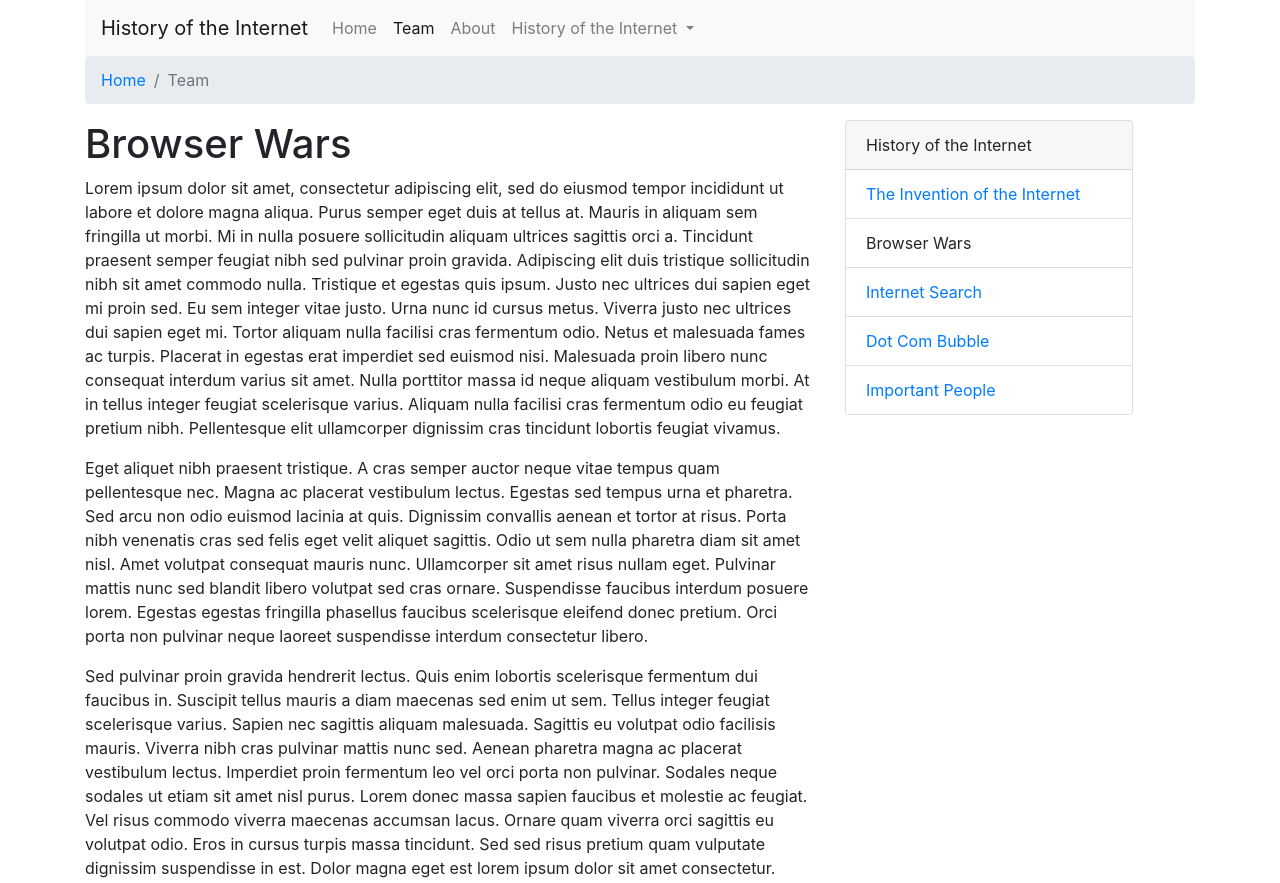
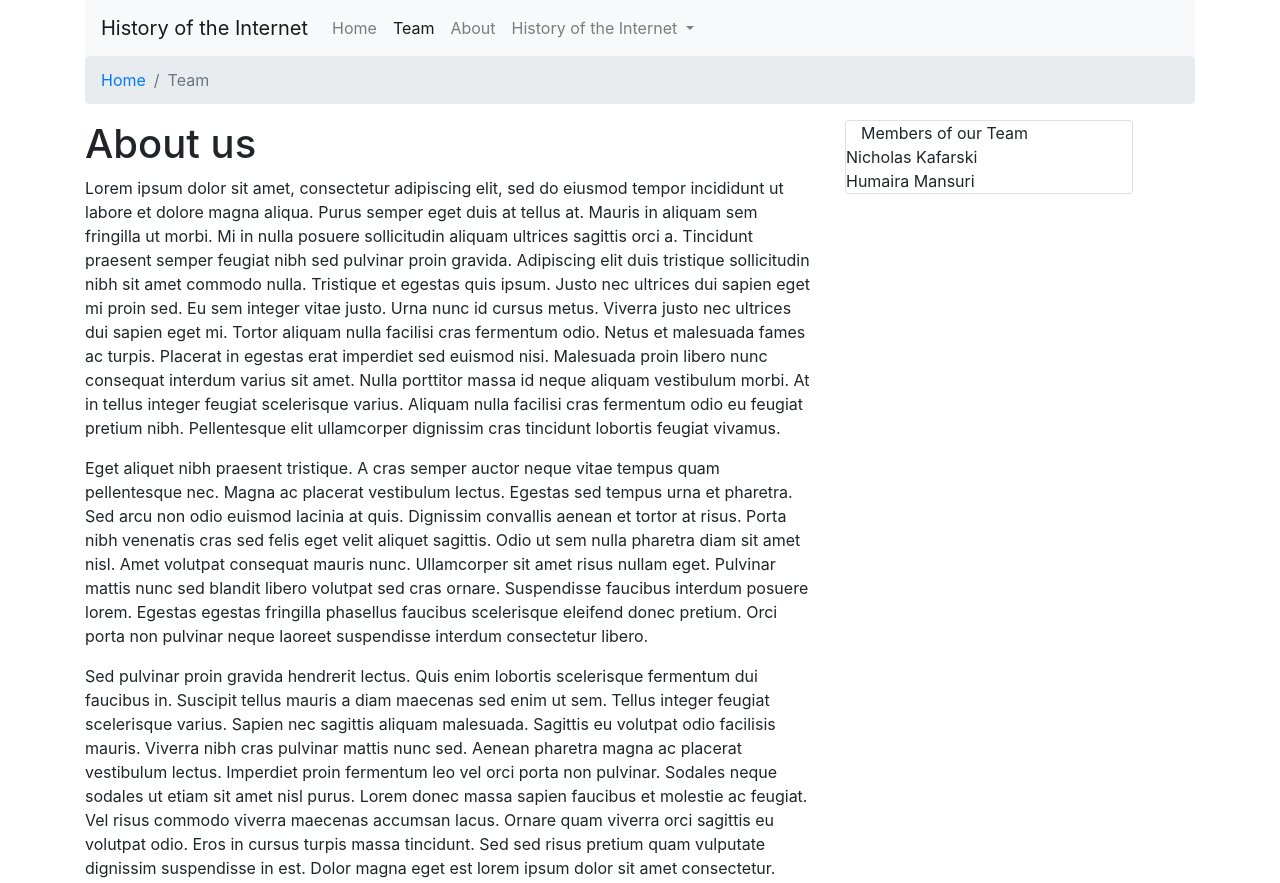
Before and after one commit to nak29/proj2, a plain HTML site: page team.html in a window 1280 px wide. Shown: the top 883 px of the page. Drawn offline with nearby package versions, Linux system fonts and the light colour scheme.

Commit message:
Trying to get used to bootstrap, adding a label with our names on it

```diff
--- a/team.html
+++ b/team.html
@@ -51,7 +51,7 @@
     </nav>
     <div class="row">
         <div class="col-8">
-            <h1>Browser Wars</h1>
+            <h1>About us</h1>
             <p>
                 Lorem ipsum dolor sit amet, consectetur adipiscing elit, sed do eiusmod tempor incididunt ut labore et
                 dolore magna aliqua. Purus semper eget duis at tellus at. Mauris in aliquam sem fringilla ut morbi. Mi
@@ -108,17 +108,11 @@
         </div>
         <div class="col-4">
             <div class="card" style="width: 18rem;">
-                <div class="card-header">
-                    History of the Internet
+                <div class="container">
+                    Members of our Team
                 </div>
-                <ul class="list-group list-group-flush">
-                    <li class="list-group-item"><a href="invention.html">The Invention of the Internet</a></li>
-                    <li class="list-group-item">Browser Wars</li>
-                    <li class="list-group-item"><a href="internet_search.html">Internet Search</a></li>
-                    <li class="list-group-item"><a href="doc_com.html">Dot Com Bubble</a></li>
-                    <li class="list-group-item"><a href="people.html">Important People</a></li>
-
-                </ul>
+                <span class="label label-primary">Nicholas Kafarski</span>
+                <span class="label label-primary">Humaira Mansuri</span>
             </div>
         </div>
     </div>
```
